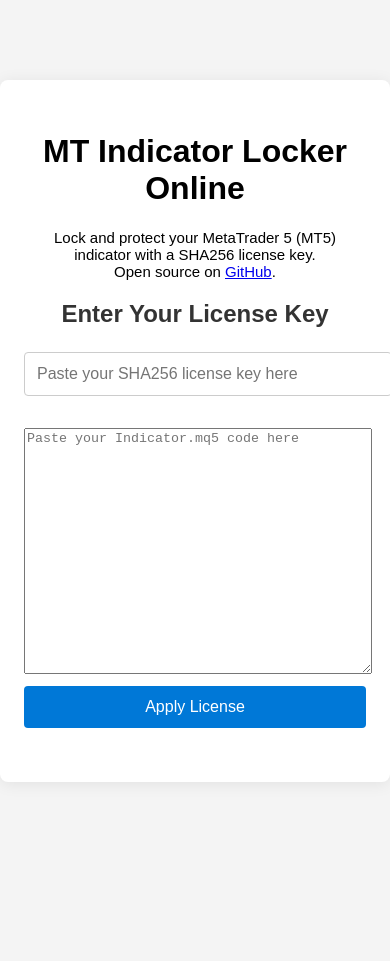
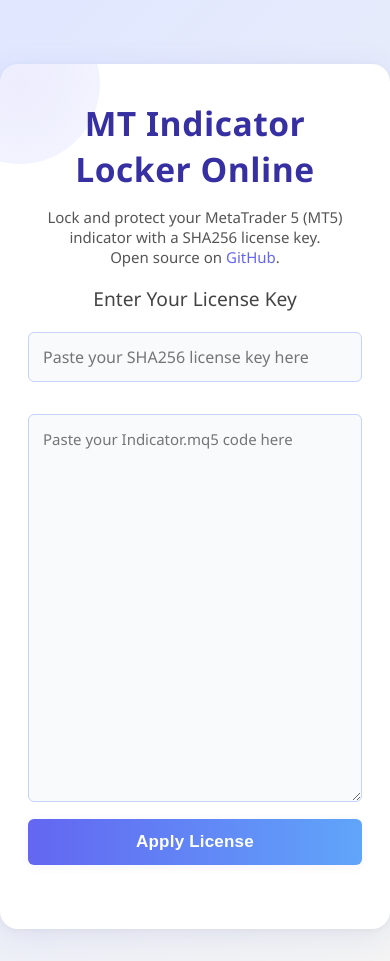
Before and after one commit to BaseMax/MT-Indicator-Locker-Online, a plain HTML site: page index.html in a window 390 px wide. Before the commit the page ends 862 px from the top, so only its background shows below. Drawn offline with Linux system fonts and the light colour scheme.

Commit message:
improve style

```diff
--- a/style.css
+++ b/style.css
@@ -1,47 +1,192 @@
+a, input, textarea, button {
+    -webkit-tap-highlight-color: transparent;
+}
+
+@media (max-width: 600px) {
+    .container {
+        max-width: 98vw;
+        margin: 24px 1vw 16px 1vw;
+        padding: 18px 4vw 18px 4vw;
+        border-radius: 12px;
+        box-shadow: 0 2px 12px 0 rgba(60,80,180,0.10), 0 1px 3px 0 rgba(0,0,0,0.04);
+    }
+    h1 {
+        font-size: 1.3rem;
+        margin-bottom: 7px;
+    }
+    h2 {
+        font-size: 1rem;
+        margin-bottom: 12px;
+    }
+    p {
+        font-size: 0.97rem;
+    }
+    input[type="text"], textarea {
+        font-size: 15px;
+        padding: 11px 10px;
+        margin-bottom: 12px;
+    }
+    textarea {
+        min-height: 110px;
+        font-size: 14px;
+    }
+    button {
+        font-size: 15px;
+        padding: 11px;
+        margin-top: 2px;
+        margin-bottom: 4px;
+    }
+}
+
+@media (max-width: 400px) {
+    .container {
+        padding: 8px 1vw 8px 1vw;
+    }
+    h1 {
+        font-size: 1.05rem;
+    }
+    h2 {
+        font-size: 0.9rem;
+    }
+    p {
+        font-size: 0.9rem;
+    }
+    input[type="text"], textarea {
+        font-size: 13px;
+        padding: 8px 6px;
+    }
+    textarea {
+        min-height: 70px;
+        font-size: 12.5px;
+    }
+    button {
+        font-size: 13px;
+        padding: 8px;
+    }
+}
 body {
-    background: #f4f4f4;
-    font-family: Arial, sans-serif;
+    background: linear-gradient(135deg, #e0e7ff 0%, #f4f4f4 100%);
+    font-family: 'Segoe UI', 'Roboto', Arial, sans-serif;
     margin: 0;
     padding: 0;
+    min-height: 100vh;
 }
+
 .container {
     background: #fff;
-    max-width: 400px;
-    margin: 80px auto;
-    padding: 32px 24px 24px 24px;
-    border-radius: 8px;
-    box-shadow: 0 2px 16px rgba(0,0,0,0.08);
+    max-width: 440px;
+    margin: 64px auto 32px auto;
+    padding: 36px 28px 28px 28px;
+    border-radius: 18px;
+    box-shadow: 0 6px 32px 0 rgba(60,80,180,0.10), 0 1.5px 6px 0 rgba(0,0,0,0.04);
     text-align: center;
+    position: relative;
+    overflow: hidden;
 }
+
+.container:before {
+    content: '';
+    position: absolute;
+    top: -60px;
+    left: -60px;
+    width: 160px;
+    height: 160px;
+    background: radial-gradient(circle, #6366f1 0%, #a5b4fc 100%);
+    opacity: 0.12;
+    z-index: 0;
+    border-radius: 50%;
+}
+
+h1 {
+    margin-top: 0;
+    margin-bottom: 10px;
+    font-size: 2.1rem;
+    color: #3730a3;
+    letter-spacing: 0.5px;
+    font-weight: 700;
+    z-index: 1;
+    position: relative;
+}
+
 h2 {
-    margin-bottom: 24px;
-    color: #333;
+    margin-bottom: 20px;
+    color: #444;
+    font-size: 1.2rem;
+    font-weight: 500;
+    z-index: 1;
+    position: relative;
 }
-input[type="text"] {
+
+p {
+    color: #555;
+    z-index: 1;
+    position: relative;
+}
+
+input[type="text"], textarea {
     width: 100%;
-    padding: 12px;
+    padding: 13px 14px;
     margin-bottom: 16px;
-    border: 1px solid #ccc;
-    border-radius: 4px;
+    border: 1.5px solid #c7d2fe;
+    border-radius: 6px;
     font-size: 16px;
+    background: #f8fafc;
+    color: #222;
+    outline: none;
+    transition: border 0.2s, box-shadow 0.2s;
+    box-sizing: border-box;
+    font-family: inherit;
 }
+
+input[type="text"]:focus, textarea:focus {
+    border: 1.5px solid #6366f1;
+    box-shadow: 0 0 0 2px #a5b4fc44;
+}
+
+textarea {
+    min-height: 180px;
+    resize: vertical;
+    font-size: 15px;
+    line-height: 1.5;
+}
+
 button {
     width: 100%;
-    padding: 12px;
-    background: #0078d7;
+    padding: 13px;
+    background: linear-gradient(90deg, #6366f1 0%, #60a5fa 100%);
     color: #fff;
     border: none;
-    border-radius: 4px;
-    font-size: 16px;
+    border-radius: 6px;
+    font-size: 17px;
+    font-weight: 600;
     cursor: pointer;
-    transition: background 0.2s;
+    box-shadow: 0 2px 8px 0 rgba(99,102,241,0.08);
+    transition: background 0.2s, box-shadow 0.2s;
+    margin-top: 4px;
+    margin-bottom: 6px;
+    letter-spacing: 0.2px;
 }
+
 button:hover {
-    background: #005fa3;
+    background: linear-gradient(90deg, #4338ca 0%, #2563eb 100%);
+    box-shadow: 0 4px 16px 0 rgba(99,102,241,0.13);
 }
+
 .error {
     color: #d8000c;
     margin-top: 10px;
     min-height: 20px;
-    font-size: 14px;
+    font-size: 15px;
+    z-index: 1;
+    position: relative;
 }
+
+a {
+    color: #6366f1;
+    text-decoration: none;
+    transition: color 0.2s;
+}
+a:hover {
+    color: #4338ca;
+    text-decoration: underline;
+}
```
